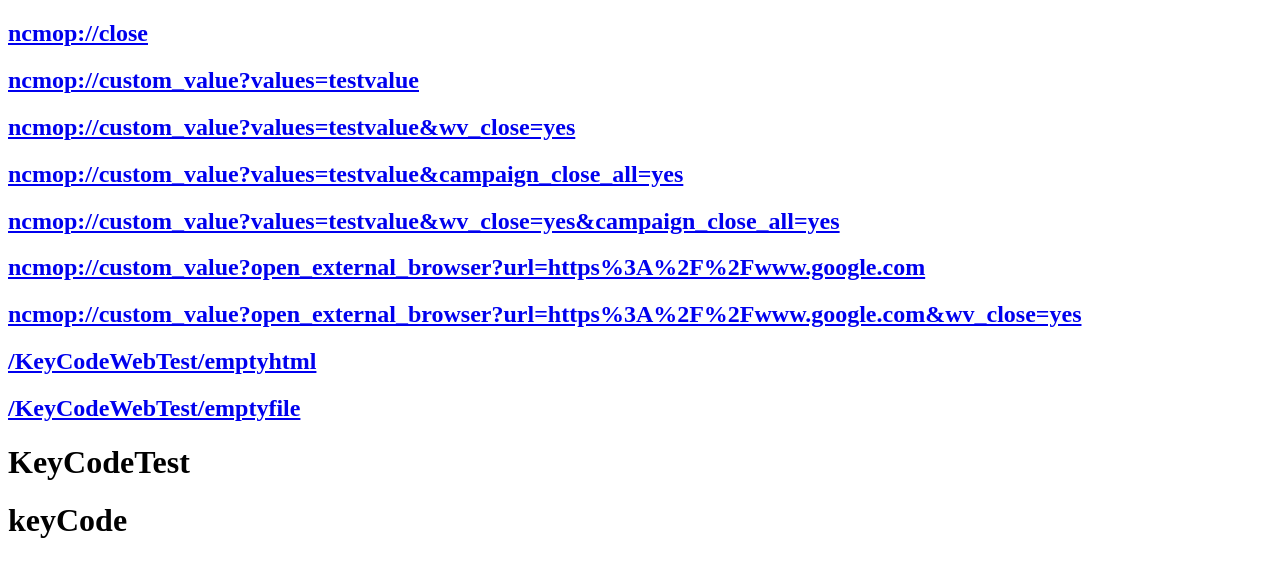
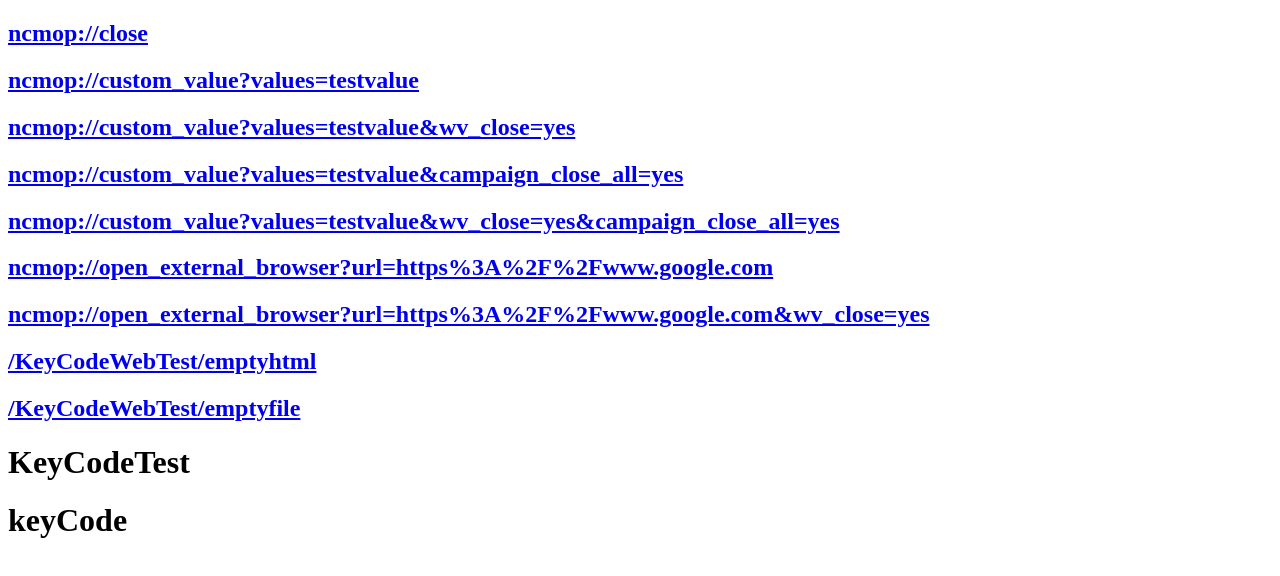
Before and after one commit to blurtic/KeyCodeWebTest, a plain HTML site: page index.html in a window 1280 px wide. Drawn offline with Linux system fonts and the light colour scheme.

Commit message:
Update index.html

```diff
--- a/index.html
+++ b/index.html
@@ -13,8 +13,8 @@
 			<h2><a href="ncmop://custom_value?values=testvalue&wv_close=yes" target="deeplink">ncmop://custom_value?values=testvalue&wv_close=yes</a></h2>
 			<h2><a href="ncmop://custom_value?values=testvalue&campaign_close_all=yes" target="deeplink">ncmop://custom_value?values=testvalue&campaign_close_all=yes</a></h2>
 			<h2><a href="ncmop://custom_value?values=testvalue&wv_close=yes&campaign_close_all=yes" target="deeplink">ncmop://custom_value?values=testvalue&wv_close=yes&campaign_close_all=yes</a></h2>
-			<h2><a href="ncmop://open_external_browser?url=https%3A%2F%2Fwww.google.com" target="deeplink">ncmop://custom_value?open_external_browser?url=https%3A%2F%2Fwww.google.com</a></h2>
-			<h2><a href="ncmop://open_external_browser?url=https%3A%2F%2Fwww.google.com&wv_close=yes" target="deeplink">ncmop://custom_value?open_external_browser?url=https%3A%2F%2Fwww.google.com&wv_close=yes</a></h2>
+			<h2><a href="ncmop://open_external_browser?url=https%3A%2F%2Fwww.google.com" target="deeplink">ncmop://open_external_browser?url=https%3A%2F%2Fwww.google.com</a></h2>
+			<h2><a href="ncmop://open_external_browser?url=https%3A%2F%2Fwww.google.com&wv_close=yes" target="deeplink">ncmop://open_external_browser?url=https%3A%2F%2Fwww.google.com&wv_close=yes</a></h2>
 			<h2><a href="emptyhtml">/KeyCodeWebTest/emptyhtml</a></h2>
 			<h2><a href="emptyfile">/KeyCodeWebTest/emptyfile</a></h2>
 			<h1>KeyCodeTest</h1>
```
